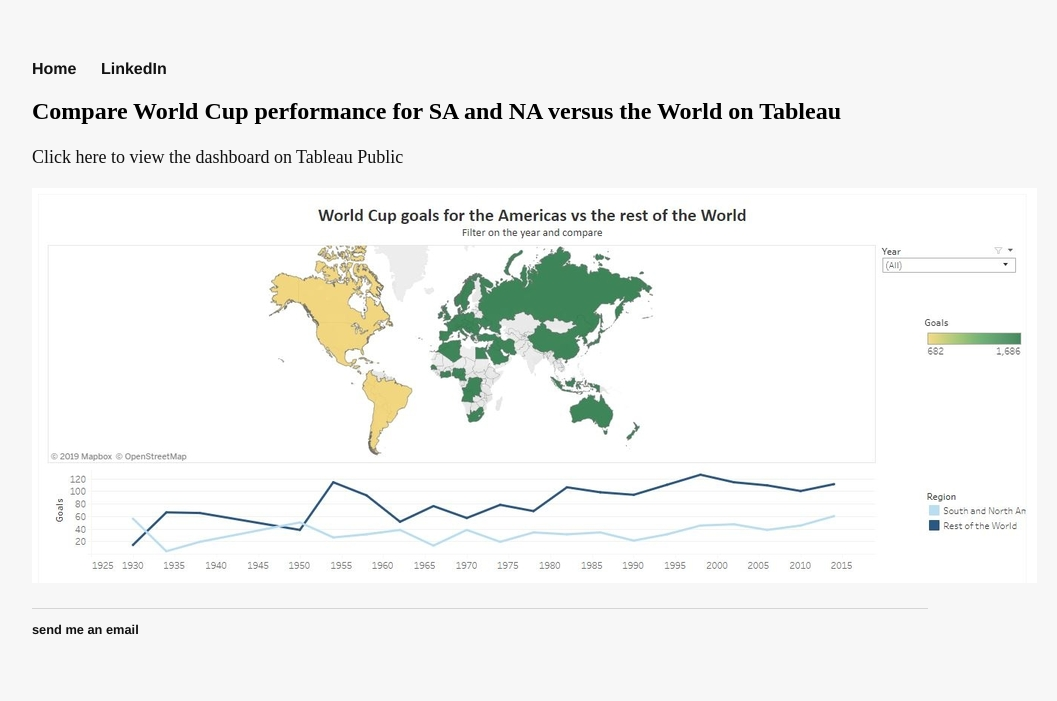
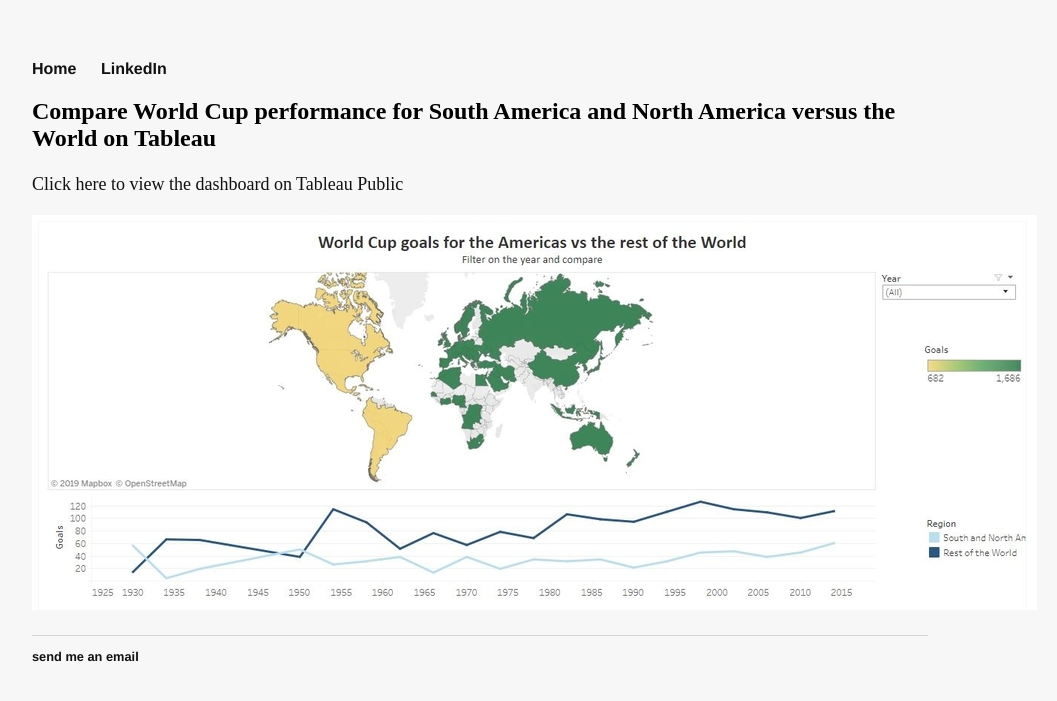
Before and after one commit to h2kh/h2kh.github.io, a Jekyll site: the page built from _posts/2019-06-05-worldcupgoals.md, in a window 1280 px wide. Shown: the top 701 px of the page, without its empty margins (160-1217 px from the left). Built offline with Jekyll 4.4.1, drawn with Linux system fonts in a browser that asks for light colours.

Commit message:
Update 2019-06-05-worldcupgoals.md

```diff
--- a/_posts/2019-06-05-worldcupgoals.md
+++ b/_posts/2019-06-05-worldcupgoals.md
@@ -1,6 +1,6 @@
 ---
 layout: post
-title: "Compare World Cup performance for SA and NA versus the World on Tableau"
+title: "Compare World Cup performance for South America and North America versus the World on Tableau"
 tableau: 'true'
 ---
 
```
